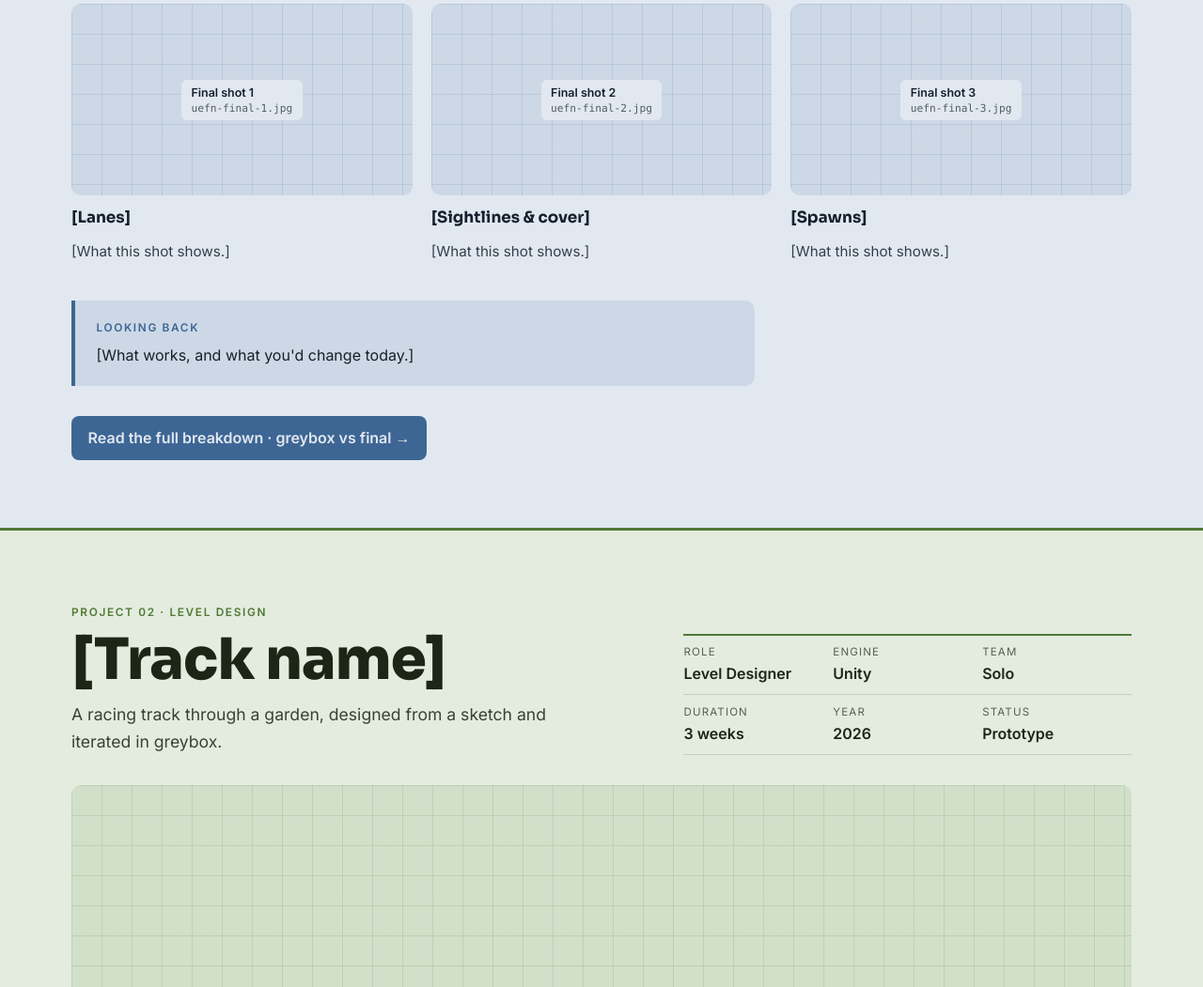
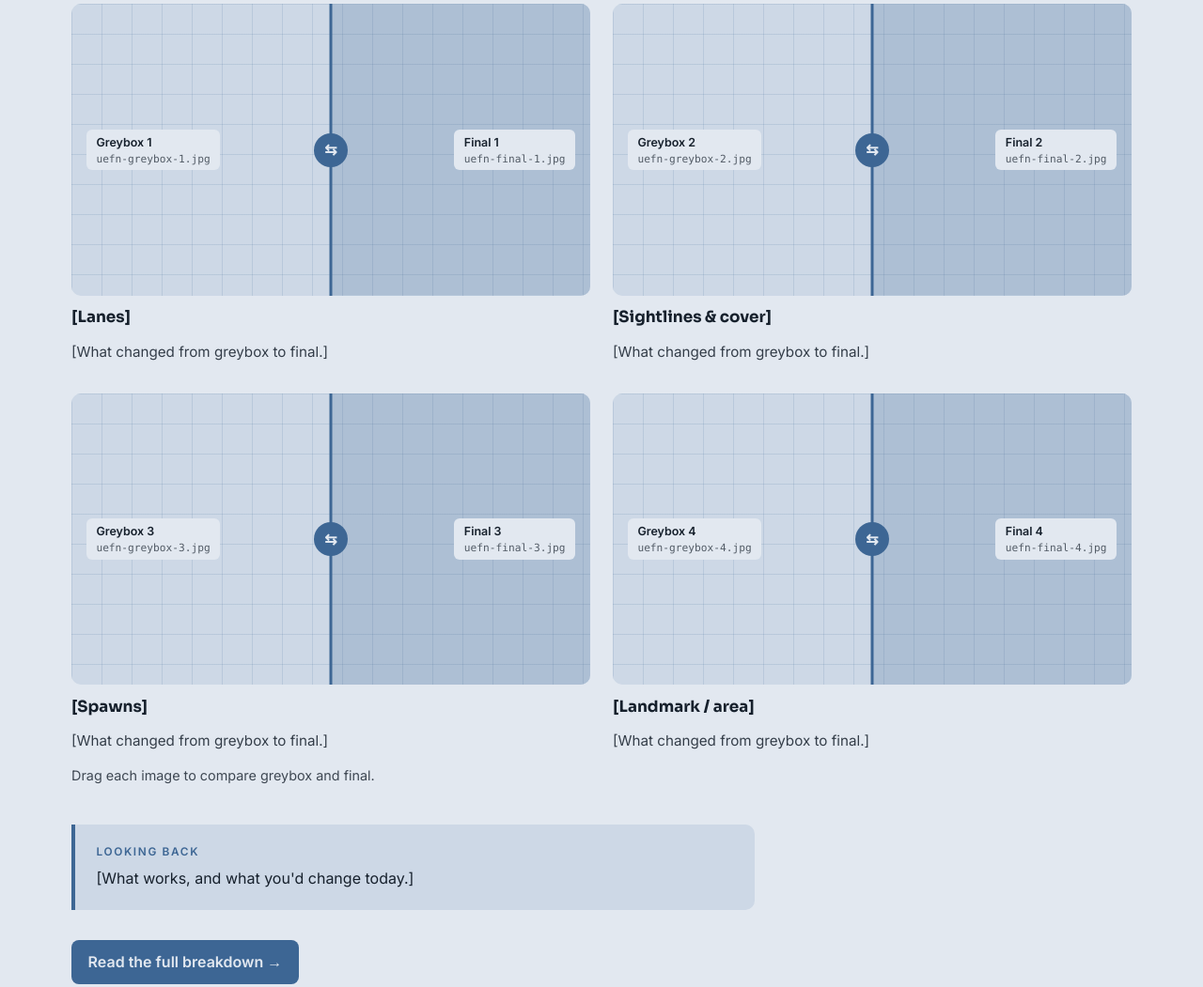
Before and after one commit to cristianAngelicchio/cristianangelicchio.github.io, a plain HTML site: page index.html in a window 1280 px wide. Shown: the part 1900-2951 px from the top of the page at 94% size. Drawn offline with Linux system fonts and the light colour scheme.

Commit message:
Add greybox and final image comparison section

```diff
--- a/index.html
+++ b/index.html
@@ -138,6 +138,8 @@ li::marker { color: var(--sa); }
 .highlights { display: grid; grid-template-columns: repeat(3, minmax(0,1fr)); gap: 1.25rem; margin-top: 2.5rem; }
 @media (max-width: 760px) { .highlights { grid-template-columns: 1fr; } }
 .hl { display: grid; gap: .6rem; }
+.highlights.two { grid-template-columns: repeat(2, minmax(0,1fr)); gap: 2rem 1.5rem; }
+@media (max-width: 760px) { .highlights.two { grid-template-columns: 1fr; } }
 .hl h4 { margin: 0; font-family: var(--display); font-size: 1.05rem; }
 .hl p { font-size: .95rem; opacity: .85; }
 .process { margin-top: 2.5rem; }
@@ -349,13 +351,16 @@ footer h2 span { color: #c8b6ff; }
         </div>
         <div class="ph" style="aspect-ratio:4/3" data-file="uefn-map"><span>Top-down sketch of the map<small>uefn-map.jpg</small></span></div>
       </div>
-      <div class="highlights">
-        <div class="hl"><div class="ph" data-file="uefn-final-1"><span>Final shot 1<small>uefn-final-1.jpg</small></span></div><h4>[Lanes]</h4><p>[What this shot shows.]</p></div>
-        <div class="hl"><div class="ph" data-file="uefn-final-2"><span>Final shot 2<small>uefn-final-2.jpg</small></span></div><h4>[Sightlines &amp; cover]</h4><p>[What this shot shows.]</p></div>
-        <div class="hl"><div class="ph" data-file="uefn-final-3"><span>Final shot 3<small>uefn-final-3.jpg</small></span></div><h4>[Spawns]</h4><p>[What this shot shows.]</p></div>
+      <!-- 4 greybox/final sliders, 2 per row. Delete a <div class="hl"> block to remove one. -->
+      <div class="highlights two">
+        <div class="hl"><div class="cmp"><div class="ph a" data-file="uefn-greybox-1"><span>Greybox 1<small>uefn-greybox-1.jpg</small></span></div><div class="ph b" data-file="uefn-final-1"><span>Final 1<small>uefn-final-1.jpg</small></span></div><input type="range" min="0" max="100" value="50" aria-label="Compare greybox and final, shot 1"></div><h4>[Lanes]</h4><p>[What changed from greybox to final.]</p></div>
+        <div class="hl"><div class="cmp"><div class="ph a" data-file="uefn-greybox-2"><span>Greybox 2<small>uefn-greybox-2.jpg</small></span></div><div class="ph b" data-file="uefn-final-2"><span>Final 2<small>uefn-final-2.jpg</small></span></div><input type="range" min="0" max="100" value="50" aria-label="Compare greybox and final, shot 2"></div><h4>[Sightlines &amp; cover]</h4><p>[What changed from greybox to final.]</p></div>
+        <div class="hl"><div class="cmp"><div class="ph a" data-file="uefn-greybox-3"><span>Greybox 3<small>uefn-greybox-3.jpg</small></span></div><div class="ph b" data-file="uefn-final-3"><span>Final 3<small>uefn-final-3.jpg</small></span></div><input type="range" min="0" max="100" value="50" aria-label="Compare greybox and final, shot 3"></div><h4>[Spawns]</h4><p>[What changed from greybox to final.]</p></div>
+        <div class="hl"><div class="cmp"><div class="ph a" data-file="uefn-greybox-4"><span>Greybox 4<small>uefn-greybox-4.jpg</small></span></div><div class="ph b" data-file="uefn-final-4"><span>Final 4<small>uefn-final-4.jpg</small></span></div><input type="range" min="0" max="100" value="50" aria-label="Compare greybox and final, shot 4"></div><h4>[Landmark / area]</h4><p>[What changed from greybox to final.]</p></div>
       </div>
+      <p class="note" style="margin-top:.8rem">Drag each image to compare greybox and final.</p>
       <div class="reflect"><span class="eyebrow">Looking back</span><p>[What works, and what you'd change today.]</p></div>
-      <div class="cta-row"><a class="full" href="project-1.html">Read the full breakdown · greybox vs final →</a></div>
+      <div class="cta-row"><a class="full" href="project-1.html">Read the full breakdown →</a></div>
     </div>
   </section>
 
@@ -531,7 +536,8 @@ footer h2 span { color: #c8b6ff; }
   // Media loader: a gray box with data-file="uefn-final-1" shows assets/uefn-final-1.jpg (or .png .gif .webp; videos: .mp4 .webm)
   // as soon as that file exists. Put a YouTube ID in data-youtube="..." to embed a YouTube video instead.
   function fillPh(ph, el) { ph.querySelector('span')?.remove(); ph.classList.add('filled'); ph.appendChild(el); if (el.play) el.play().catch(() => {}); }
-  document.querySelectorAll('.ph[data-file]').forEach(ph => {
+  // Load each box only when it gets close to the screen, so the page opens fast
+  function loadPh(ph) {
     const label = ph.querySelector('span')?.firstChild?.textContent.trim() || '';
     if (ph.dataset.youtube) {
       const f = document.createElement('iframe'); f.src = 'https://www.youtube.com/embed/' + ph.dataset.youtube; f.title = label; f.allowFullscreen = true; fillPh(ph, f); return;
@@ -545,7 +551,12 @@ footer h2 span { color: #c8b6ff; }
       el.onerror = () => tryExt(k + 1);
       el.src = 'assets/' + ph.dataset.file + '.' + exts[k];
     })(0);
-  });
+  }
+  const phs = document.querySelectorAll('.ph[data-file]');
+  if ('IntersectionObserver' in window) {
+    const io = new IntersectionObserver(es => es.forEach(e => { if (e.isIntersecting) { io.unobserve(e.target); loadPh(e.target); } }), { rootMargin: '800px 0px' });
+    phs.forEach(ph => io.observe(ph));
+  } else phs.forEach(loadPh);
 </script>
 </body>
 </html>
```
